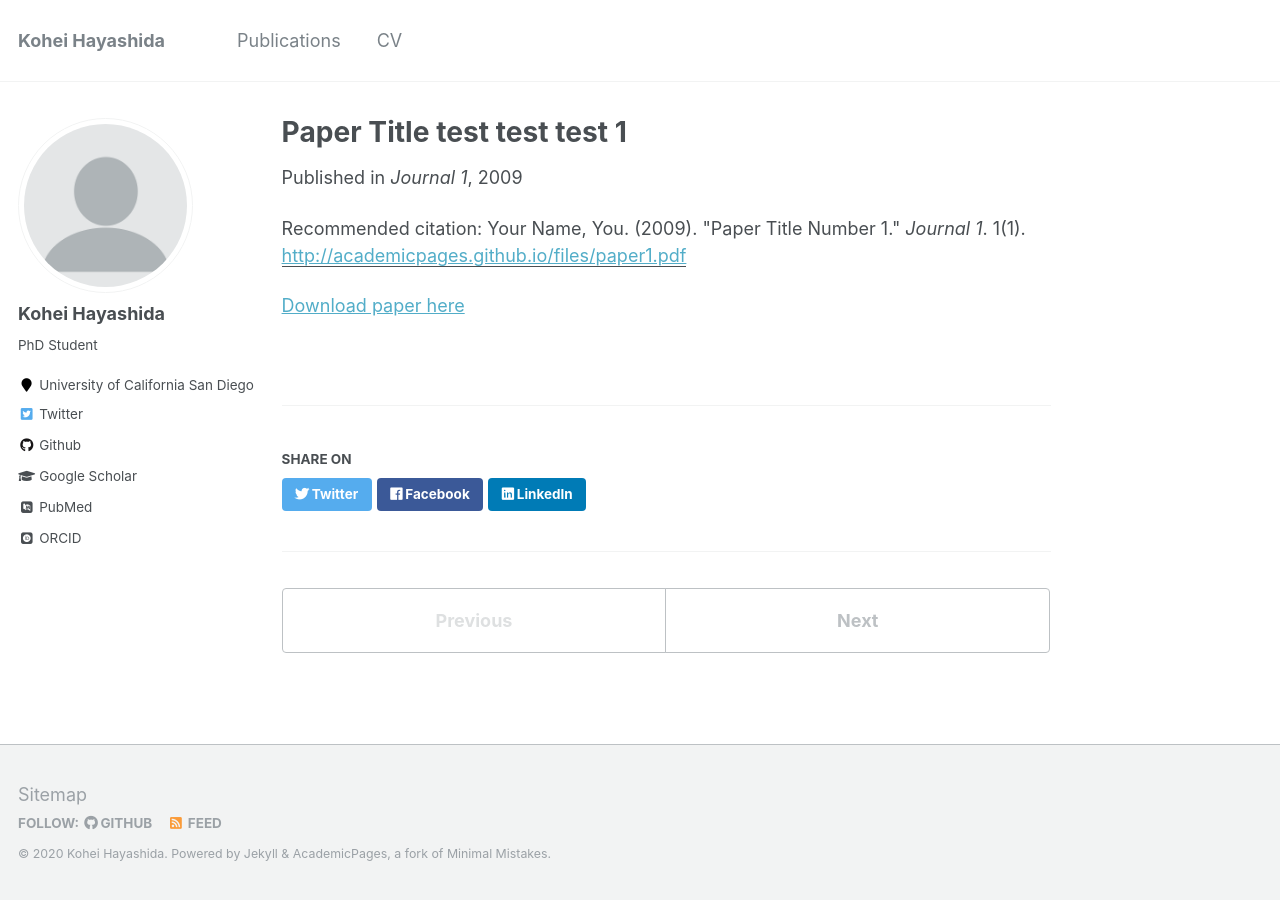
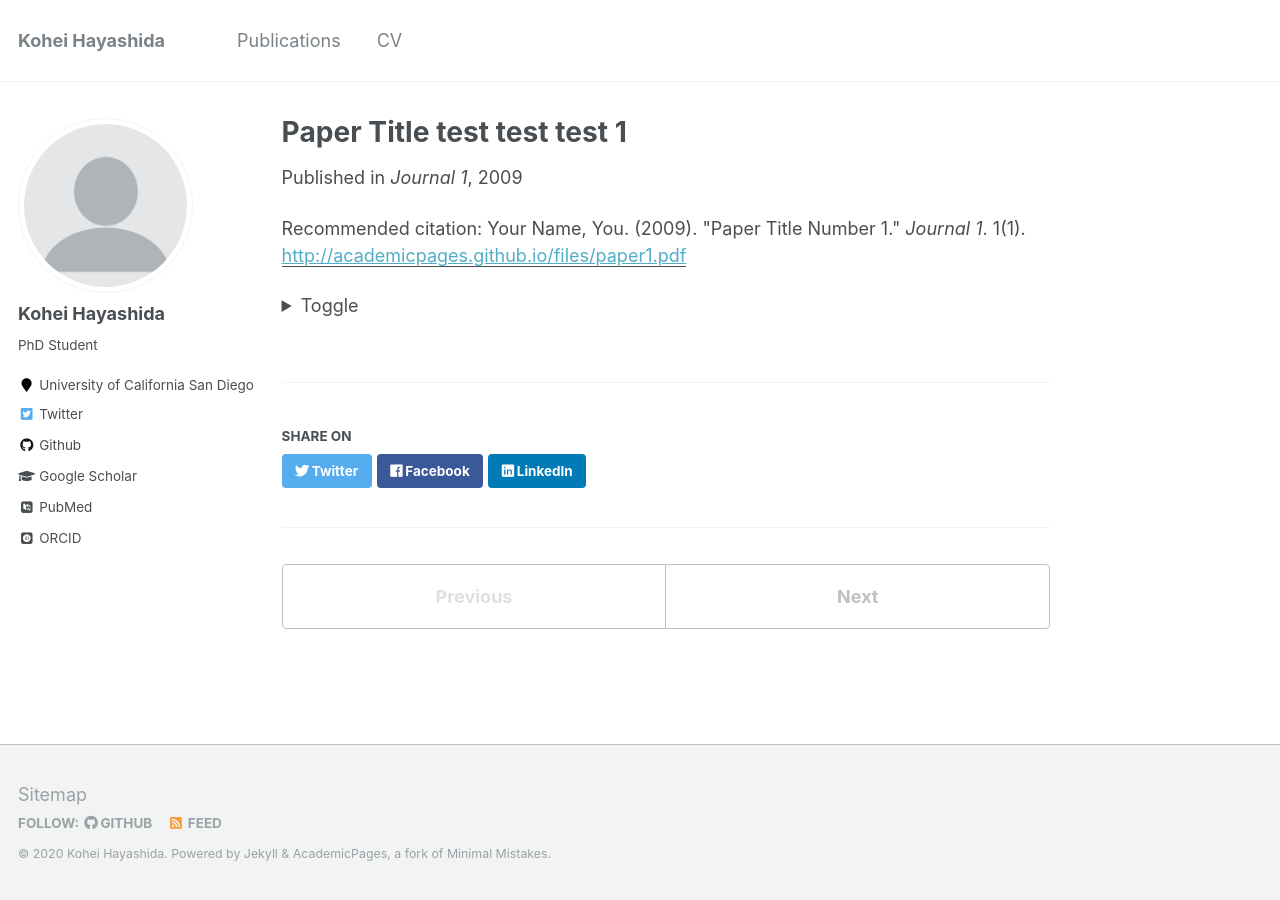
Before and after one commit to doralindaaaa/doralindaaaa.github.io, a Jekyll site: the page built from _publications/2009-10-01-paper-title-number-1.md, in a window 1280 px wide. Built offline with Jekyll 4.4.1, drawn with Linux system fonts in a browser that asks for light colours; some web fonts are replaced; some of the changed lines change nothing that is shown.

Commit message:
added toggled abstract

```diff
--- a/_publications/2009-10-01-paper-title-number-1.md
+++ b/_publications/2009-10-01-paper-title-number-1.md
@@ -9,4 +9,6 @@ paperurl: 'http://academicpages.github.io/files/paper1.pdf'
 citation: 'Your Name, You. (2009). &quot;Paper Title Number 1.&quot; <i>Journal 1</i>. 1(1).'
 ---
 
+<details markdown='1'><summary>Toggle</summary> This is the content inside the toggle. </details>
+
 [Download paper here](http://academicpages.github.io/files/paper1.pdf)
```
